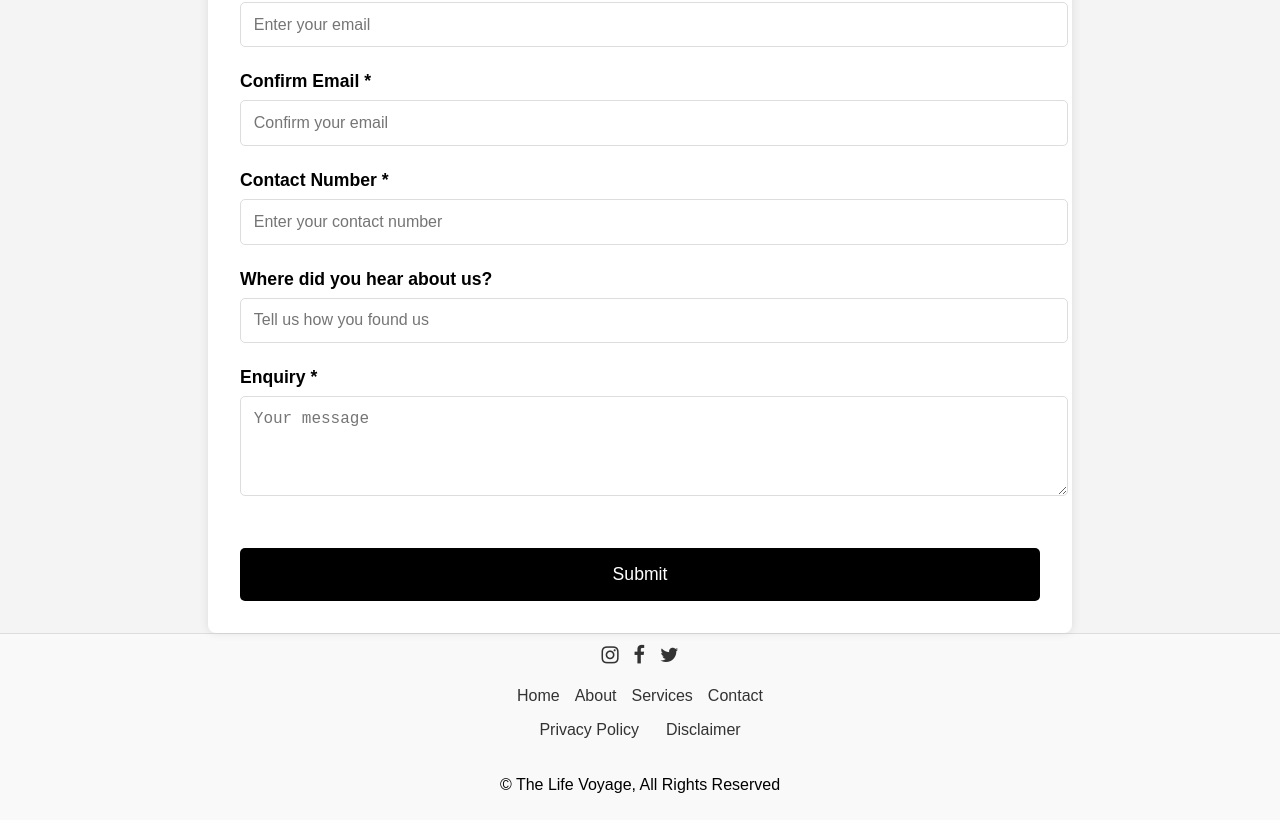
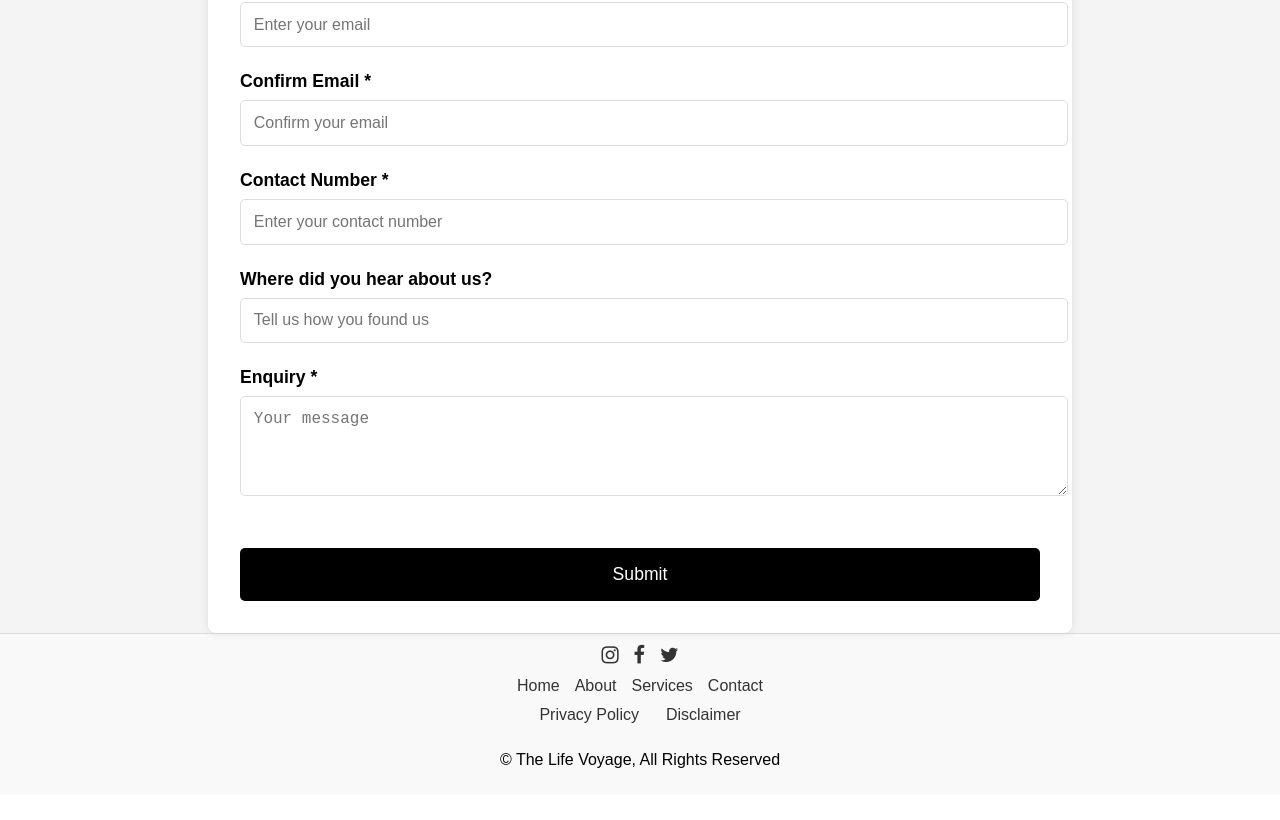
Before and after one commit to Hafizalimi7/TLV, a React (Vite) app in the folder frontend/: page /contact in a window 1280 px wide. Shown: the part 497-1317 px from the top of the page. After the commit the page ends 1292 px from the top, so only its background shows below. Built offline with nearby package versions, Linux system fonts and the light colour scheme.

Commit message:
fixed footer

```diff
--- a/frontend/src/styles/About.css
+++ b/frontend/src/styles/About.css
@@ -9,16 +9,15 @@
 }
 
 .about-image-container {
-  position: relative;
-  width: 100%;
-  height: 100%;
-  overflow: hidden;
+  width:  104%;
+  height: 102%;
 }
 
 .about-rectangle-image {
   width: 100%;
-  height: 100%;
+  height: 99%;
   object-fit: cover;
+
 }
 
 .about-image-overlay {
--- a/frontend/src/styles/Footer.css
+++ b/frontend/src/styles/Footer.css
@@ -3,9 +3,9 @@
   display: flex;
   flex-direction: column;
   align-items: center;
-  justify-content: center;
+  justify-content: flex-start; /* Align items to the top */
   background-color: #f9f9f9;
-  padding: 10px;
+  padding: 10px 0; /* Increased padding */
   border-top: 1px solid #ddd;
   font-weight: lighter;
 }
@@ -14,7 +14,7 @@
   display: flex;
   gap: 15px;
   justify-content: center;
-  margin-bottom: 20px;
+  margin-bottom: 10px; /* Reduced margin-bottom */
 }
 
 .social-icon {
@@ -30,7 +30,7 @@
 .footer-links {
   display: flex;
   gap: 15px;
-  margin-bottom: 15px;
+  margin-bottom: 10px; /* Reduced margin-bottom */
 }
 
 .footer-link {
@@ -46,7 +46,7 @@
 .footer-secondary-links {
   display: flex;
   gap: 15px;
-  margin-bottom: 20px;
+  margin-bottom: 10px; /* Reduced margin-bottom */
 }
 
 .button-link {
--- a/frontend/src/styles/Home.css
+++ b/frontend/src/styles/Home.css
@@ -12,7 +12,7 @@
 
 .home-rectangle-image {
   width: 100%;
-  height: 100%;
+  height: 98%;
   object-fit: cover;
 
 }
--- a/frontend/src/styles/Services.css
+++ b/frontend/src/styles/Services.css
@@ -78,7 +78,7 @@
 
 .service-image {
   width: 100%;
-  height: 200px;
+  height: 95%;
   object-fit: cover;
   margin-bottom: 15px;
 }
```
